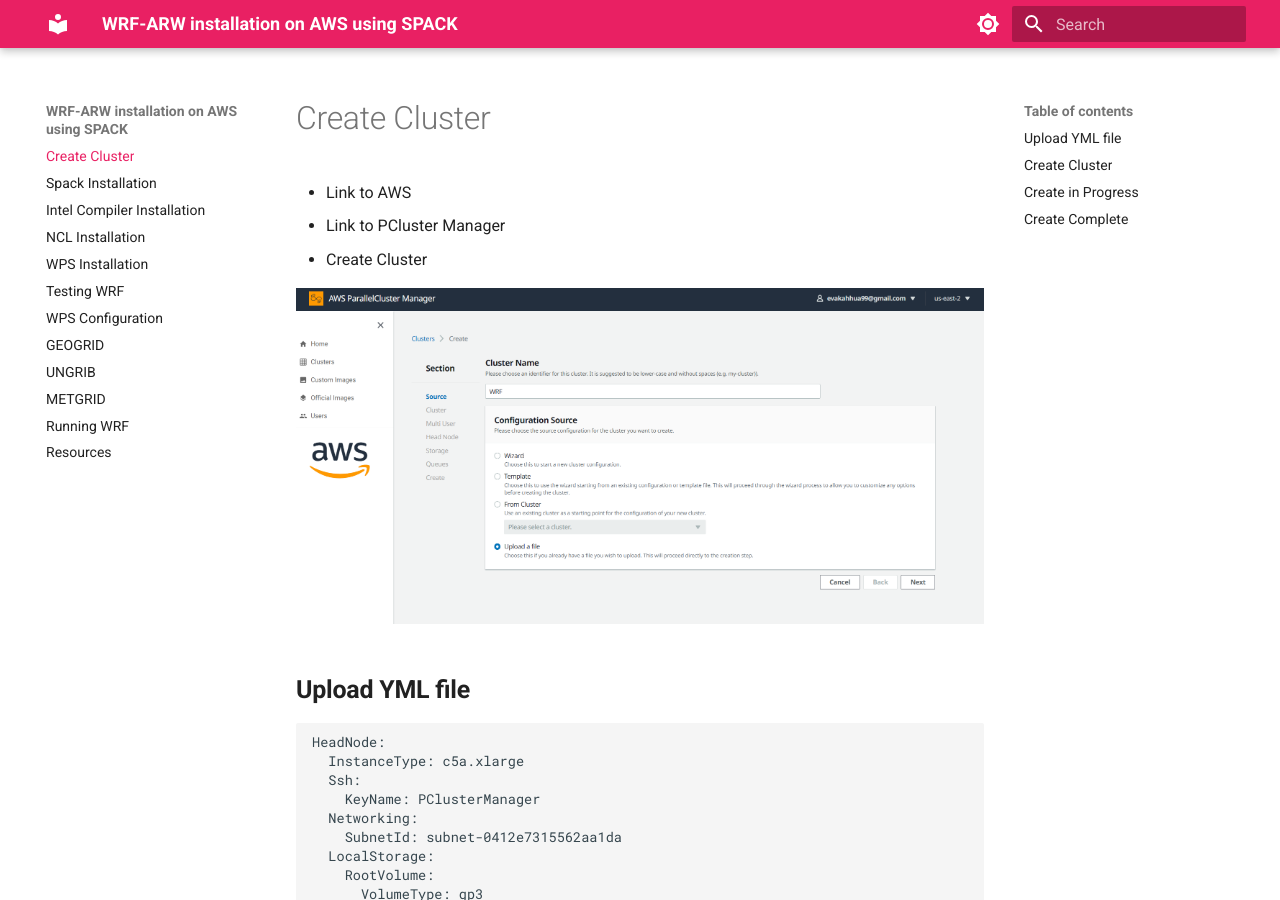
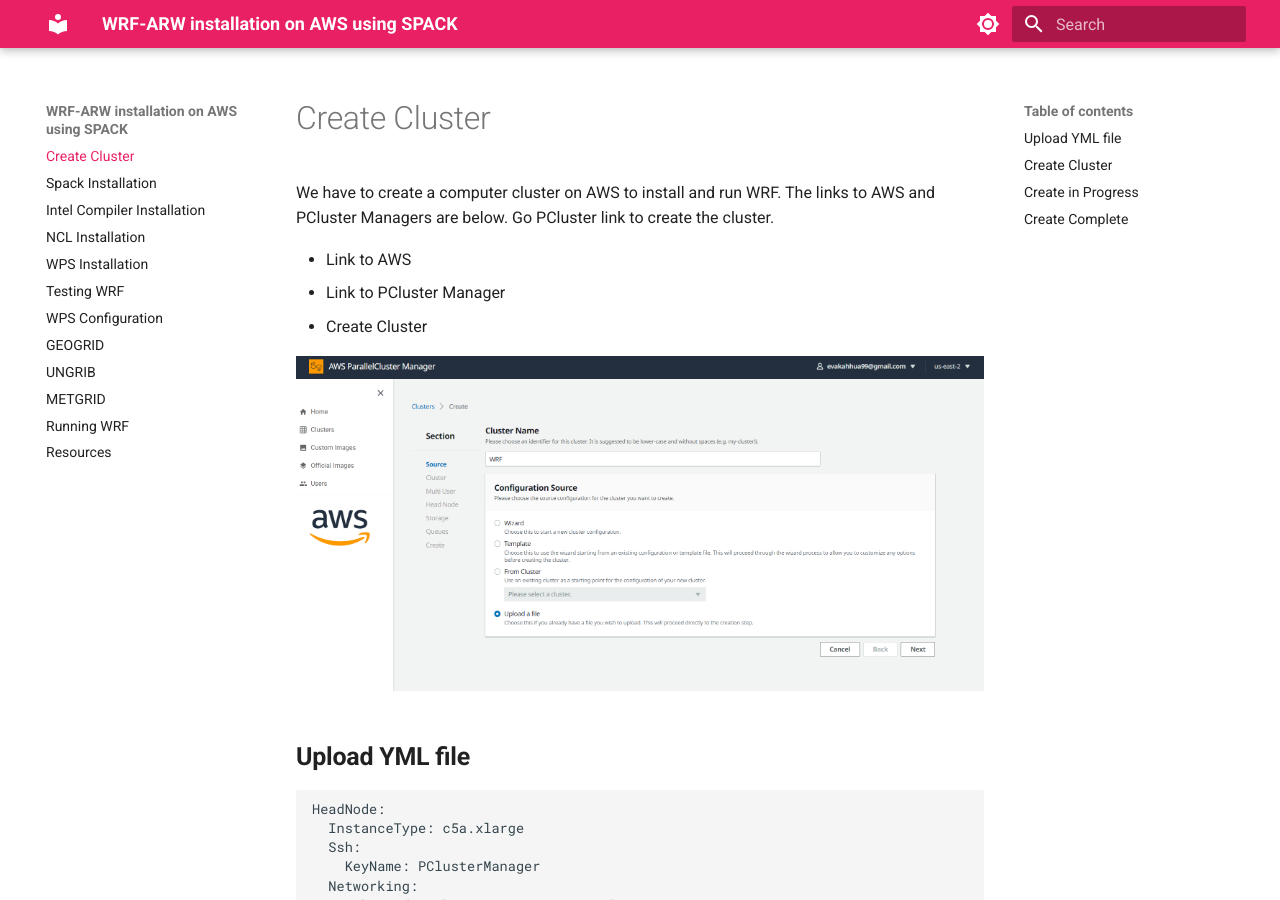
Before and after one commit to AtmosferaUSM/server_tutorial_WRF, an MkDocs documentation site: the page built from docs/index.md, in a window 1280 px wide and 900 px high. Built offline with MkDocs 1.6.1 and Material for MkDocs 9.7.7, drawn with Linux system fonts in a browser that asks for light colours.

Commit message:
Update index.md

```diff
--- a/docs/index.md
+++ b/docs/index.md
@@ -17,6 +17,8 @@
 --->
 
 # Create Cluster
+
+We have to create a computer cluster on AWS to install and run WRF. The links to AWS and PCluster Managers are below. Go PCluster link to create the cluster.
 
 * Link to AWS
 * Link to PCluster Manager
```
